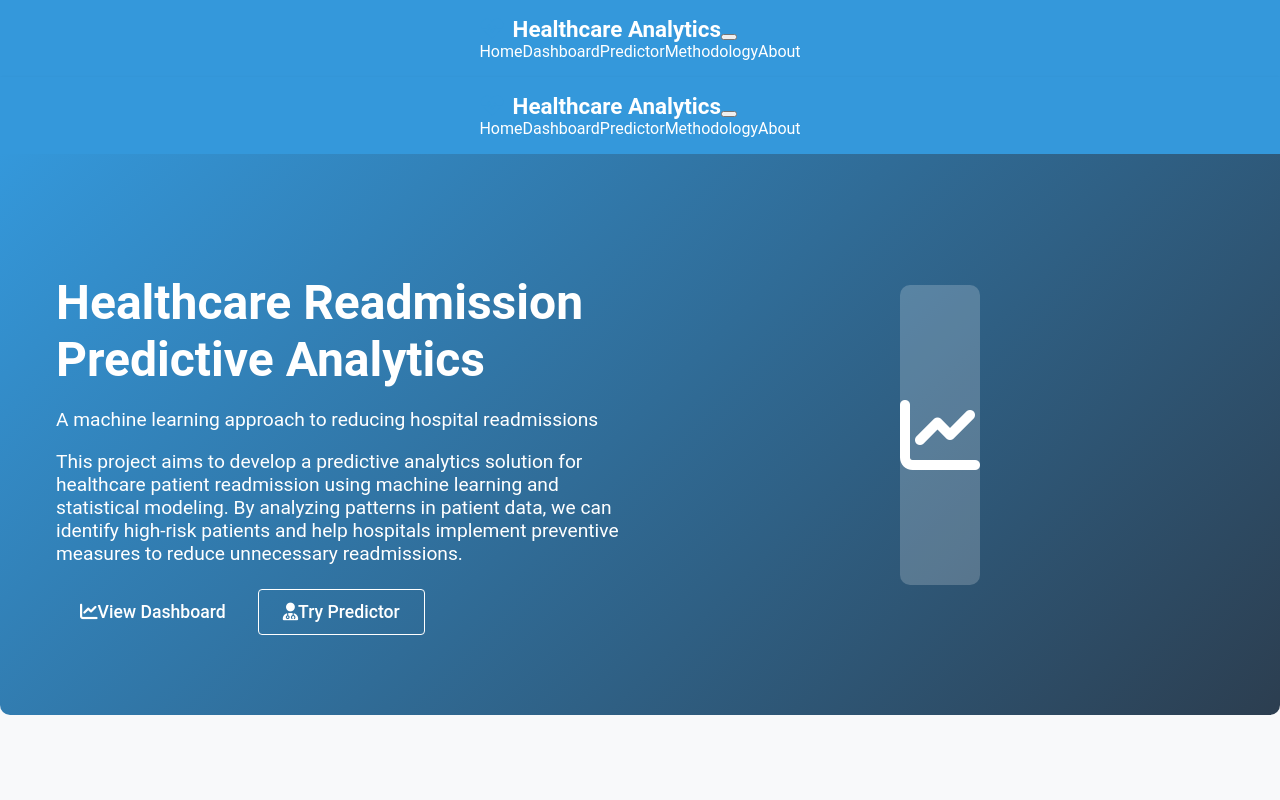
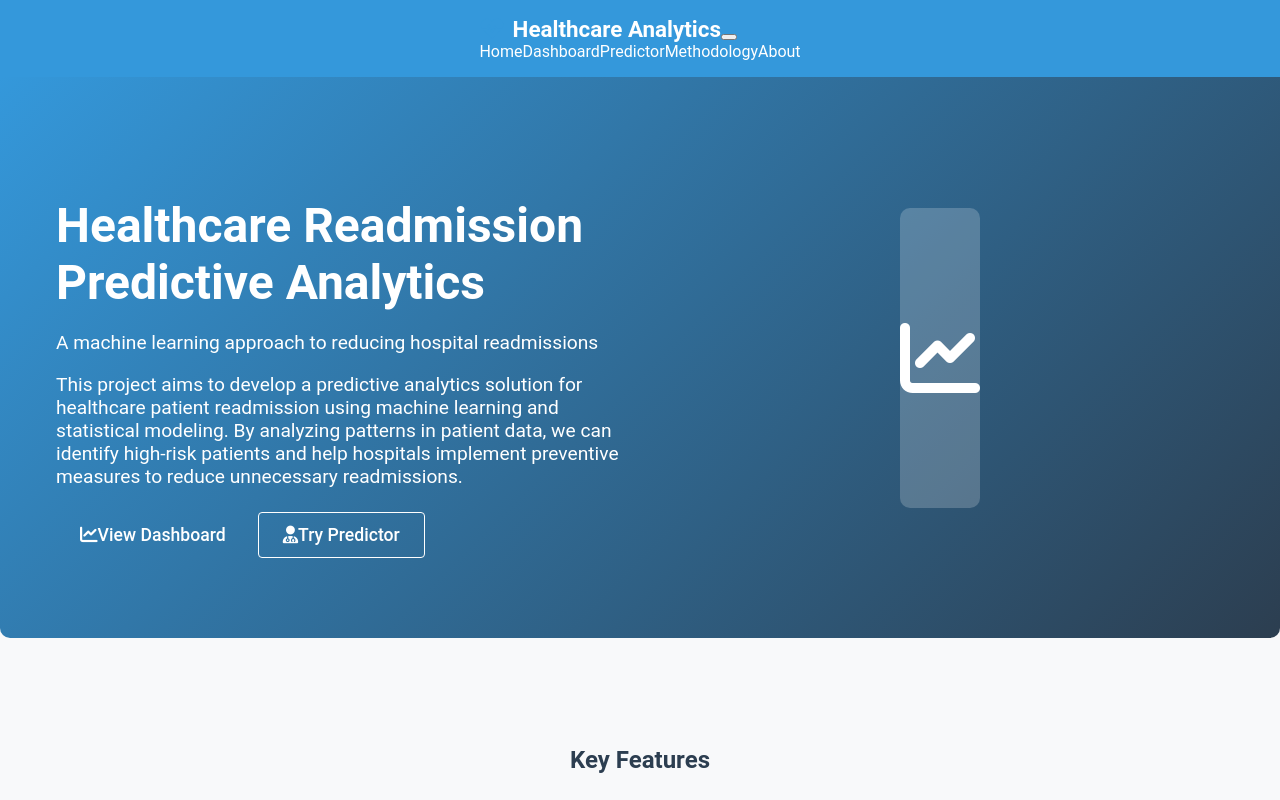
Before and after one commit to Nitheesh0217/healthcare-readmission-prediction, a Next.js app in the folder healthcare-nextjs-app/: page / in a window 1280 px wide. Shown: the top 800 px of the page. Built offline with nearby package versions, Linux system fonts and the light colour scheme.

Commit message:
Update _app.js

```diff
--- a/healthcare-nextjs-app/pages/_app.js
+++ b/healthcare-nextjs-app/pages/_app.js
@@ -1,23 +1,15 @@
-// /pages/_app.js
-import { motion, AnimatePresence } from 'framer-motion';
-import Layout from '../components/Layout';
 import '../styles/globals.css';
+import Head from 'next/head';
 
-function MyApp({ Component, pageProps, router }) {
+function MyApp({ Component, pageProps }) {
   return (
-    <Layout>
-      <AnimatePresence exitBeforeEnter>
-        <motion.div
-          key={router.route}
-          initial={{ opacity: 0, y: 20 }}
-          animate={{ opacity: 1, y: 0 }}
-          exit={{ opacity: 0, y: -20 }}
-          transition={{ duration: 0.5 }}
-        >
-          <Component {...pageProps} />
-        </motion.div>
-      </AnimatePresence>
-    </Layout>
+    <>
+      <Head>
+        <meta name="viewport" content="width=device-width, initial-scale=1" />
+        <link rel="stylesheet" href="https://cdnjs.cloudflare.com/ajax/libs/font-awesome/6.0.0-beta3/css/all.min.css" />
+      </Head>
+      <Component {...pageProps} />
+    </>
   );
 }
 
```
